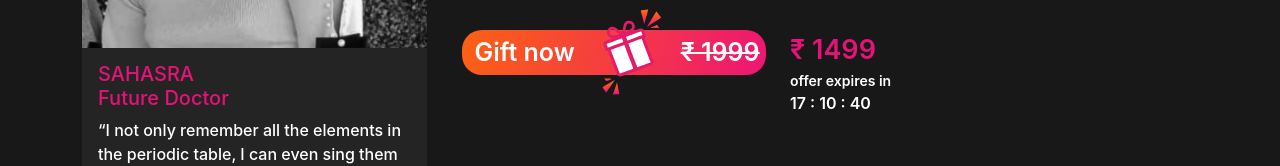
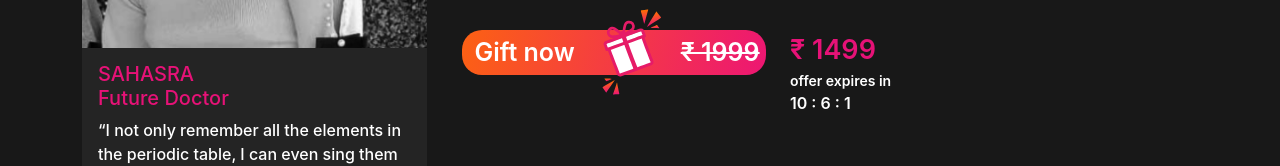
Before and after one commit to rakibulanas777/ekluvya_superpowers, a React (Create React App) app: page /page/1 in a window 1280 px wide. Shown: the part 442-608 px from the top of the page. Built offline with nearby package versions, Linux system fonts and the light colour scheme.

Commit message:
add timer

```diff
--- a/src/App.js
+++ b/src/App.js
@@ -6,6 +6,7 @@ import Main from "./Component/main/Main";
 import { BrowserRouter as Router, Switch, Route, Link } from "react-router-dom";
 import Page from "./Component/Pages/Page";
 import Test from "./Component/Test";
+import EventTimer from "./Component/Pages/EventTimer";
 
 function App() {
   return (
--- /dev/null
+++ b/src/Component/Pages/Clock.js
@@ -0,0 +1,19 @@
+import React, { Fragment } from "react";
+
+const Clock = ({ timerHours, timerMinutes, timerSeconds }) => {
+  return (
+    <div className="clock">
+      <span className="expire-offer">{timerHours} : </span>
+      <span className="expire-offer">{timerMinutes} : </span>
+      <span className="expire-offer">{timerSeconds}</span>
+    </div>
+  );
+};
+
+Clock.defaultProps = {
+  timerHours: 10,
+  timerMinutes: 10,
+  timerSeconds: 10,
+};
+
+export default Clock;
--- /dev/null
+++ b/src/Component/Pages/EventTimer.js
@@ -0,0 +1,56 @@
+import React, { useEffect, useState } from "react";
+import Clock from "./Clock";
+
+const EventTimer = () => {
+  const [timerDays, setTimerDays] = useState();
+  const [timerHours, setTimerHours] = useState();
+  const [timerMinutes, setTimerMinutes] = useState();
+  const [timerSeconds, setTimerSeconds] = useState();
+
+  let interval;
+
+  const startTimer = () => {
+    const countDownDate = new Date("Dec 12,2021 ").getTime();
+
+    interval = setInterval(() => {
+      const now = new Date().getTime();
+
+      const distance = countDownDate - now;
+
+      const hours = Math.floor(
+        (distance % (24 * 60 * 60 * 1000)) / (1000 * 60 * 60)
+      );
+      const minutes = Math.floor((distance % (60 * 60 * 1000)) / (1000 * 60));
+      const seconds = Math.floor((distance % (60 * 1000)) / 1000);
+
+      if (distance < 0) {
+        // Stop Timer
+
+        clearInterval(interval.current);
+      } else {
+        // Update Timer
+
+        setTimerHours(hours);
+        setTimerMinutes(minutes);
+        setTimerSeconds(seconds);
+      }
+    });
+  };
+
+  useEffect(() => {
+    startTimer();
+  });
+
+  return (
+    <div className="App">
+      <Clock
+        timerDays={timerDays}
+        timerHours={timerHours}
+        timerMinutes={timerMinutes}
+        timerSeconds={timerSeconds}
+      />
+    </div>
+  );
+};
+
+export default EventTimer;
--- a/src/Component/Pages/Page.js
+++ b/src/Component/Pages/Page.js
@@ -6,6 +6,7 @@ import gift from "../../image/vector.svg";
 import LoginModal from "../Modal/LoginModal";
 import VideoModal from "../Modal/VideoModal";
 import { useParams } from "react-router";
+import EventTimer from "./EventTimer";
 const Page = ({ match }) => {
   const [open, setOpen] = React.useState(false);
   const handleOpen = () => setOpen(true);
@@ -20,7 +21,7 @@ const Page = ({ match }) => {
 
   const [value, getValue] = useState([]);
   useEffect(() => {
-    fetch("../../../img.json")
+    fetch("../../../data.json")
       .then((res) => res.json())
       .then((data) => getValue(data[id - 1]));
   }, []);
@@ -96,8 +97,9 @@ const Page = ({ match }) => {
               <div className="discount">
                 ₹<span className="discount-number-box"> 1499</span>
               </div>
-              <div className="offer">offer expires in</div>
-              <div className="expire-offer">17 : 10 : 40</div>
+              <div className="offer">
+                offer expires in <EventTimer />
+              </div>
             </div>
           </div>
         </div>
--- a/src/Component/main/Carousoul.js
+++ b/src/Component/main/Carousoul.js
@@ -28,7 +28,7 @@ function SamplePrevArrow(props) {
 const Carousoul = () => {
   const [value, getValue] = useState([]);
   useEffect(() => {
-    fetch("../../../img.json")
+    fetch("../../../data.json")
       .then((res) => res.json())
       .then((data) => getValue(data));
   }, []);
```
Also changed, not shown: public/data.json (renamed from public/img.json).
